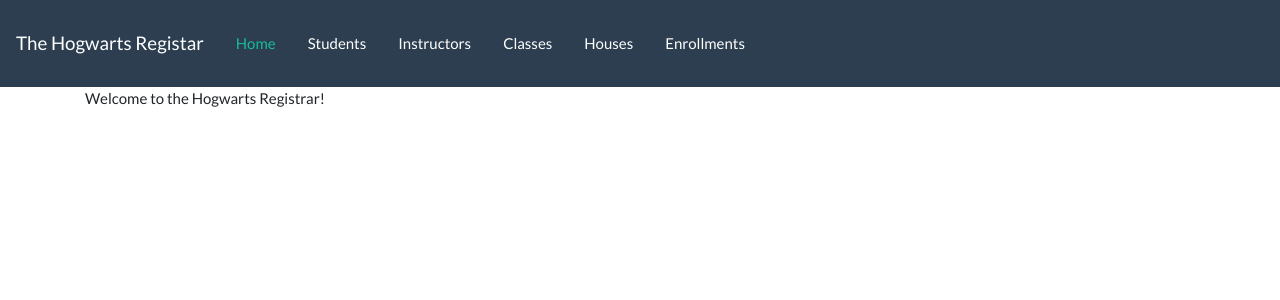
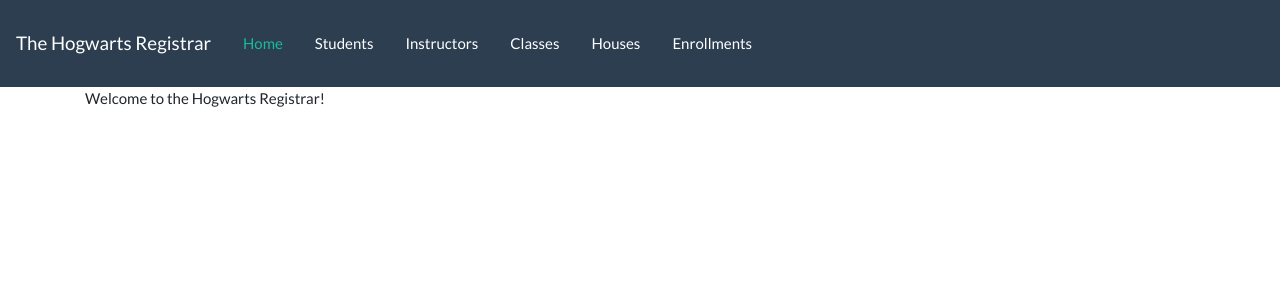
Before and after one commit to lagunasmel/Hogwarts-Registrar, a Flask app: page / in a window 1280 px wide. Shown: the top 300 px of the page. Run offline with Flask 2, Linux system fonts and the light colour scheme; some libraries are stand-ins or nearby versions.

Commit message:
corrected spelling in navbar

```diff
--- a/templates/layouts/base.html
+++ b/templates/layouts/base.html
@@ -37,7 +37,7 @@
 <section id="navbar">
     {% block navbar %}
         <nav class="navbar navbar-expand-lg navbar-dark bg-primary">
-            <a class="navbar-brand" href="#">The Hogwarts Registar</a>
+            <a class="navbar-brand" href="#">The Hogwarts Registrar</a>
             <button class="navbar-toggler" type="button" data-toggle="collapse" data-target="#navbarSupportedContent"
                     aria-controls="navbarSupportedContent" aria-expanded="false" aria-label="Toggle navigation">
                 <span class="navbar-toggler-icon"></span>
```
